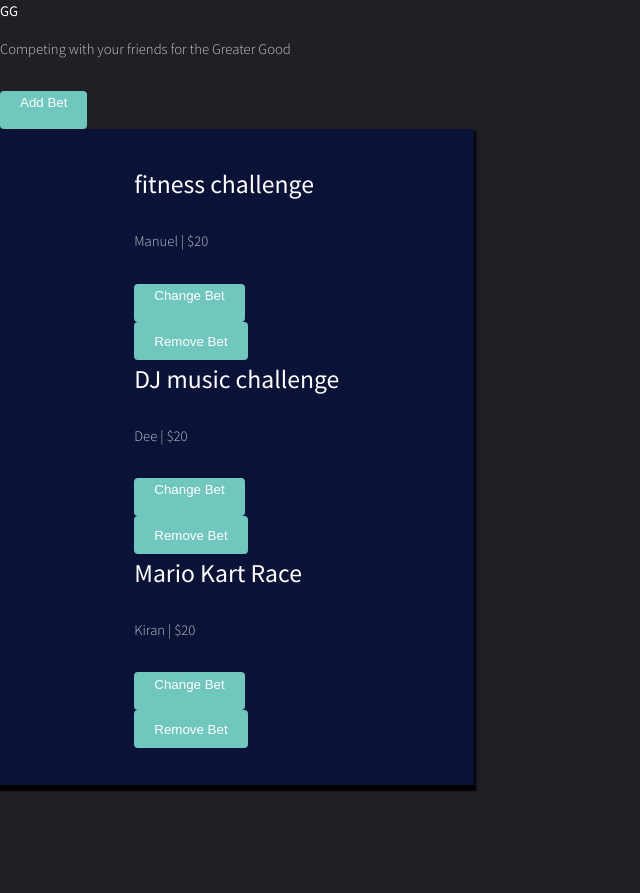
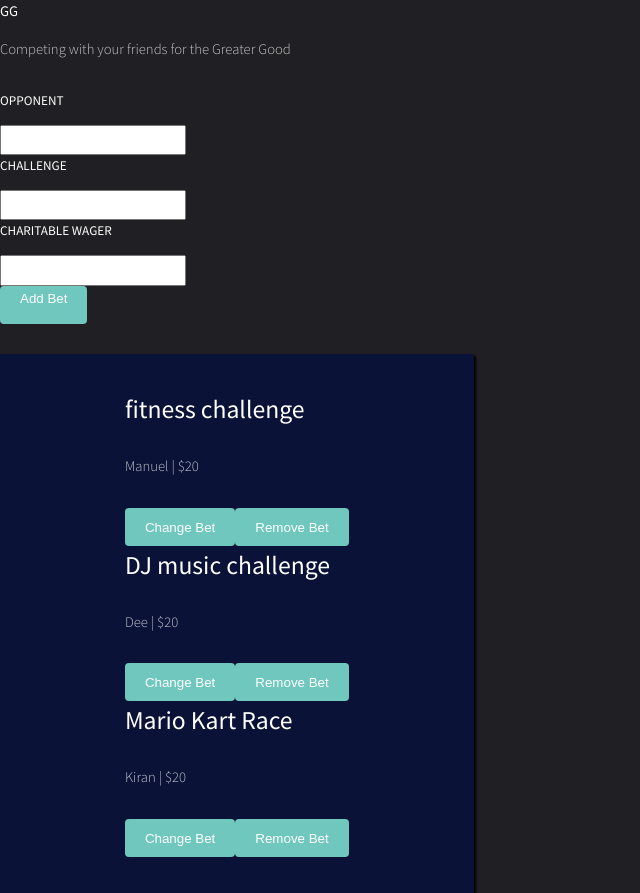
Before and after one commit to ddsooxo/GG, a React (Create React App) app: page / in a window 1280 px wide. Shown: the whole page, without its empty margins (0-640 px from the left). Before the commit the page ends 800 px from the top, so only its background shows below. Built offline with nearby package versions, Linux system fonts and the light colour scheme.

Commit message:
Built HTML for new bets

```diff
--- a/src/App.js
+++ b/src/App.js
@@ -2,6 +2,7 @@ import React from "react";
 import "./assets/css/main.css";
 import Button from "./Components/Button/Button";
 import BetList from "./Components/BetList/BetList";
+import BetForm from "./Components/BetForm/BetForm";
 
 class App extends React.Component {
   constructor(props) {
@@ -66,18 +67,15 @@ class App extends React.Component {
         </header>
         <p>Competing with your friends for the Greater Good</p>
         <div className="btn-group">
-          <Button
-            purpose="Add Bet"
-            onAdd={this.addBet}
-            id="btn"
-            style="width:33.3%"
+          <BetForm
+          onAdd={this.addBet}
+          bets={this.state.bets}
           />
         </div>
         <section className="BetList">
           <BetList
             betListName={"Current Challenges"}
             bets={this.state.bets}
-            onAdd={this.addBet}
             onRemove={this.removeBet}
           />
         </section>
--- a/src/Components/Bet/Bet.js
+++ b/src/Components/Bet/Bet.js
@@ -17,9 +17,6 @@ class Bet extends React.Component {
     let BetToRemove = this.props.bet;
     this.props.onRemove(BetToRemove);
   }
-  renderAction() {
-
-  }
   render() {
     return (
       <div className="Bet">
@@ -27,20 +24,17 @@ class Bet extends React.Component {
           <h2>{this.props.bet.name}</h2>
           <p>
             {" "}
+            {" "}
             {this.props.bet.opponent} | ${this.props.bet.wager}{" "}
           </p>
         </div>
-        <Button
-          purpose="Change Bet"
-          onEdit={this.props.changeBet}
-          id="button2"
-          style="width:33.3%"
-        />
+        <button>
+          Change Bet
+        </button>
         <button onClick={() => this.removeBet()}>
           Remove Bet
         </button>
         <br></br>
-        {this.renderAction()}
       </div>
     );
   }
--- /dev/null
+++ b/src/Components/BetForm/BetForm.js
@@ -0,0 +1,30 @@
+import React from "react";
+import Button from "../Button/Button";
+
+class BetForm extends React.Component {
+  constructor(props) {
+    super(props);
+  }
+  handleTermChange(e) {
+  }
+  addBet() {
+    //let newBet = this.props.bet;
+    //this.props.onAdd(newBet);
+  }
+  render() {
+    return (
+      <div>
+        <form onSubmit={this.addBet()}>
+          <label>OPPONENT</label>
+          <input placeholder="Name" onChange={this.handleTermChange} />
+          <label>CHALLENGE</label>
+          <input placeholder="Challenge" onChange={this.handleTermChange} />
+          <label>CHARITABLE WAGER</label>
+          <input placeholder="Wager" onChange={this.handleTermChange} />
+          <Button purpose="Add Bet" onAdd={this.addBet} />
+        </form>
+      </div>
+    );
+  }
+}
+export default BetForm;
--- a/src/Components/BetList/BetList.js
+++ b/src/Components/BetList/BetList.js
@@ -11,8 +11,10 @@ class BetList extends React.Component {
   }
   render() {
     const bets = this.props.bets;
-    console.log(bets);
     return (
+      <div>
+        <section>
+        </section>
         <div className="Betlist">
           {bets.map((bet) => {
             return (
@@ -28,6 +30,7 @@ class BetList extends React.Component {
             );
           })}
         </div>
+      </div>
     );
   }
 }
--- a/src/Components/Button/Button.js
+++ b/src/Components/Button/Button.js
@@ -10,7 +10,7 @@ class Button extends React.Component {
     render() {
         return (
           <div className="Button">
-            <button class="Button" >
+            <button class="Button" onClick={this.props.onSave}>
               <h1>{this.props.purpose}</h1>
             </button>
           </div>
```
Also changed, not shown: src/Components/BetForm/BetForm.css (added). Lines whose indentation alone changed are shown as unchanged.
